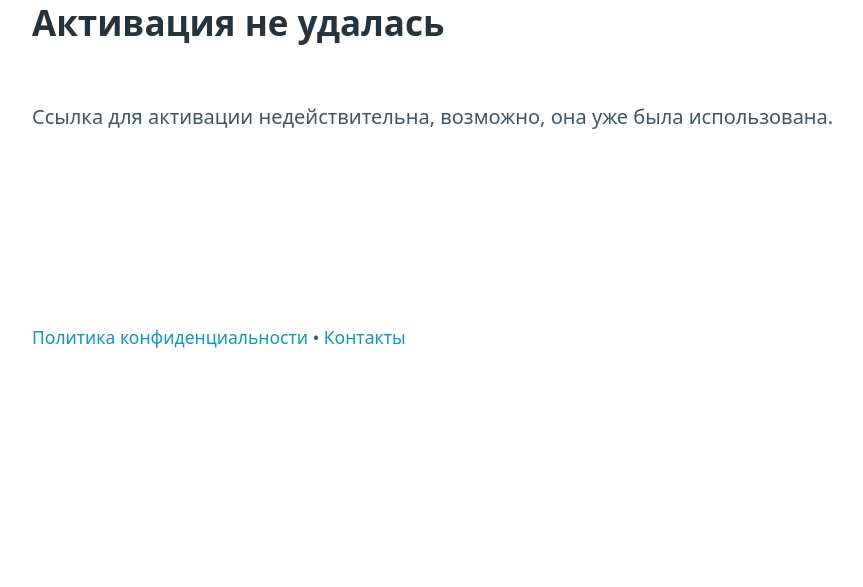
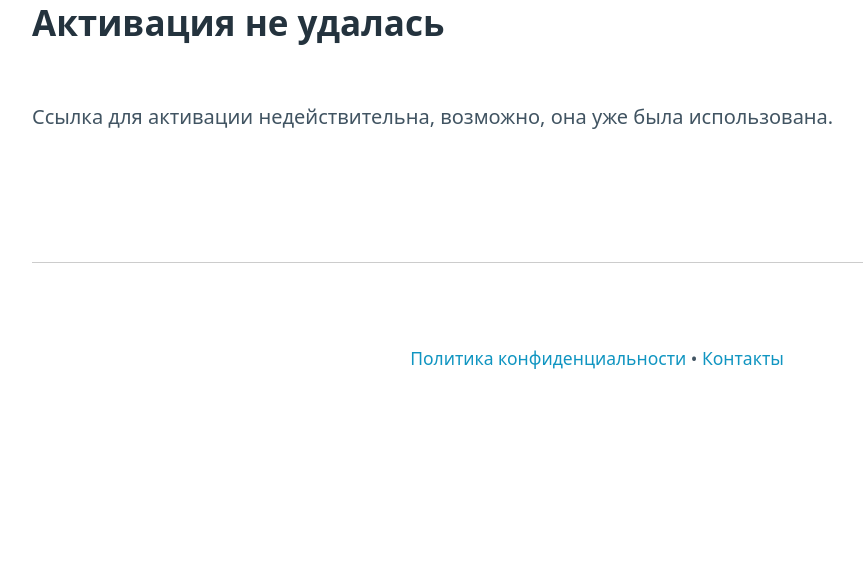
Before and after one commit to EvgeniiErmak/Medical_Diagnostic_Center, a Django app: page /authentication/activate/1/1/ in a window 1280 px wide; the page is wider, and only the part inside the window is pictured. Shown: the part 213-800 px from the top of that part, without its empty margins (43-906 px from the left). Run offline with Django 5.2, Linux system fonts and the light colour scheme; parts of the project's set-up code (start-up, migrations or seed data) failed here and were passed over.

Commit message:
Футер

```diff
--- a/templates/base.html
+++ b/templates/base.html
@@ -28,6 +28,12 @@
         .messages li {
             margin-bottom: 10px;
             list-style: none; /* Убираем маркеры списка для каждого элемента списка */
+        }
+        footer {
+            text-align: center;
+            margin-top: 20px;
+            padding-top: 20px;
+            border-top: 1px solid #ccc; /* Добавление верхней границы для футера */
         }
     </style>
 </head>
```
